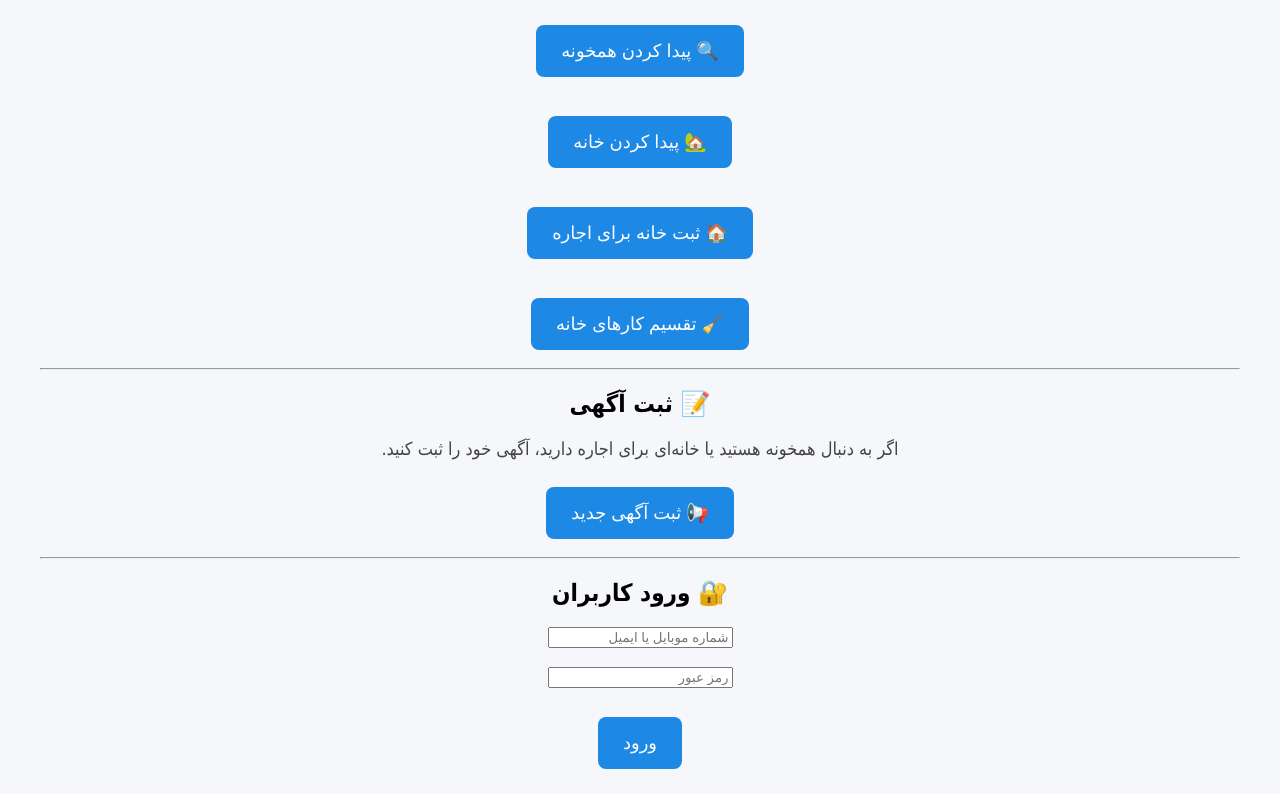
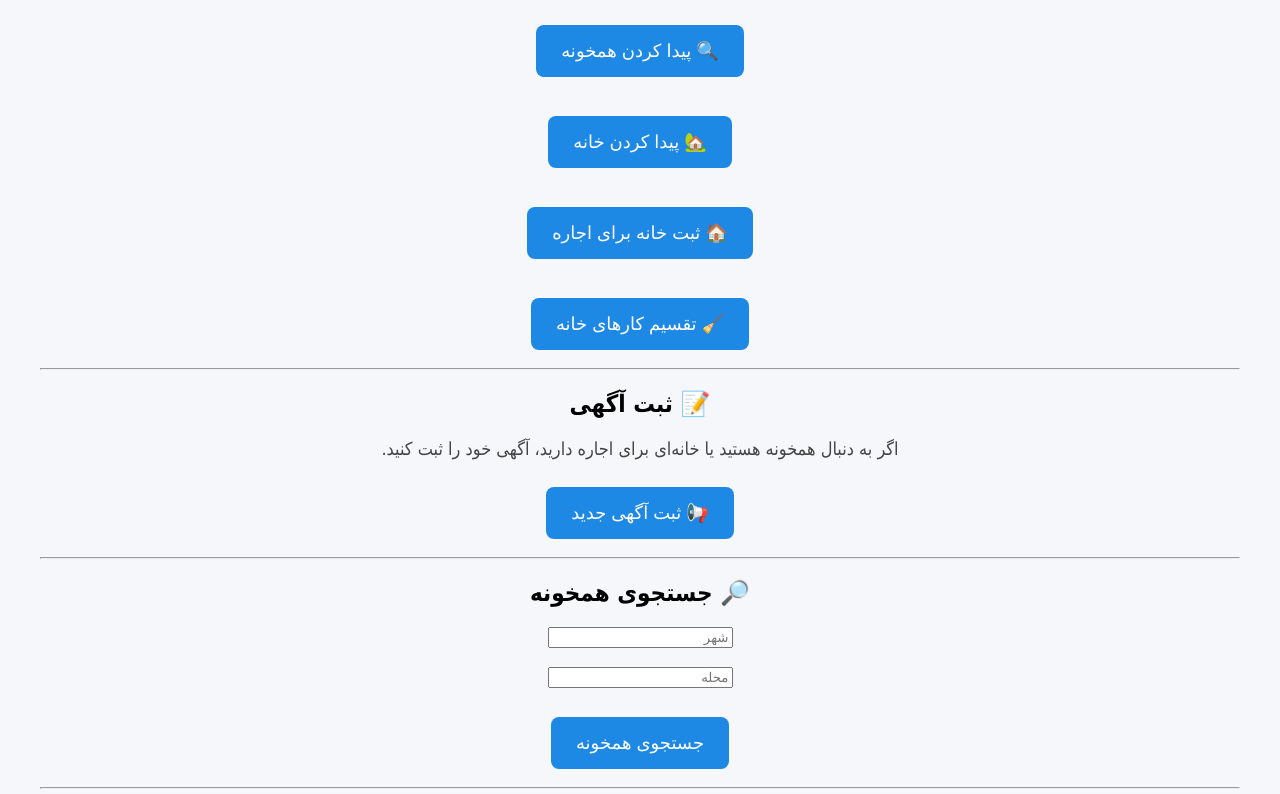
Before and after one commit to MehdiVaysi/hamkhuneh, a plain HTML site: page index.html in a window 1280 px wide. Shown: the part 145-939 px from the top of the page. Drawn offline with Linux system fonts and the light colour scheme.

Commit message:
Update index.html

```diff
--- a/index.html
+++ b/index.html
@@ -33,6 +33,18 @@
 
     <hr>
 
+    <h2>🔎 جستجوی همخونه</h2>
+
+    <input type="text" placeholder="شهر">
+    <br><br>
+
+    <input type="text" placeholder="محله">
+    <br><br>
+
+    <button>جستجوی همخونه</button>
+
+    <hr>
+
     <h2>🔐 ورود کاربران</h2>
 
     <input type="text" placeholder="شماره موبایل یا ایمیل">
```
